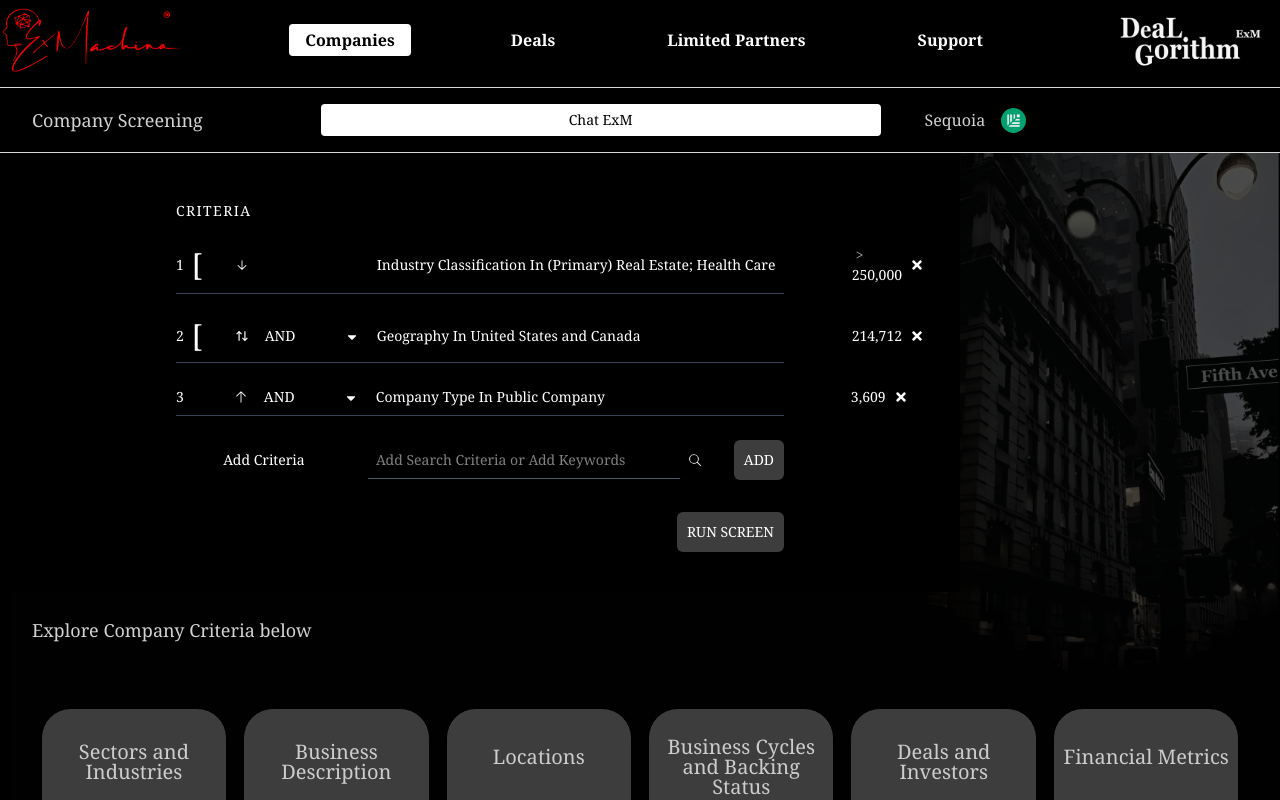
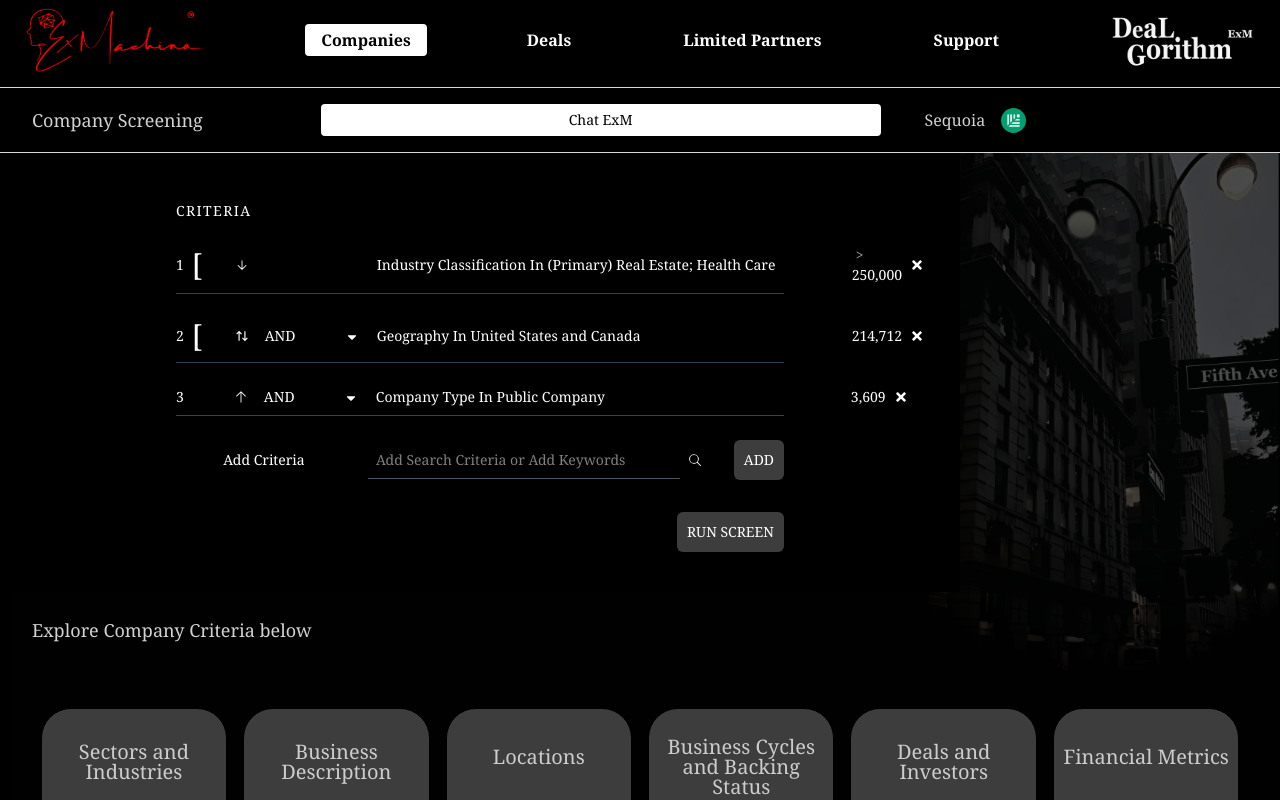
Before and after one commit to hamadhussain/NextJs-UI, a Next.js app: page / in a window 1280 px wide. Shown: the top 800 px of the page. Built offline with nearby package versions, Linux system fonts and the light colour scheme.

Commit message:
Update page.jsx

```diff
--- a/src/app/Navbar/page.jsx
+++ b/src/app/Navbar/page.jsx
@@ -3,7 +3,7 @@ import React from "react";
 
 const Navbar = () => {
   return (
-    <div className="h-24 flex justify-between items-center borderColor">
+    <div className="h-24 px-6 flex justify-between items-center borderColor">
       <Image
         src="/logo.png"
         alt={`Image`}
@@ -22,7 +22,7 @@ const Navbar = () => {
         alt={`Image`}
         width={150}
         height={100}
-                 className="mx-4"
+                 className=""
 
       />
     </div>
```
